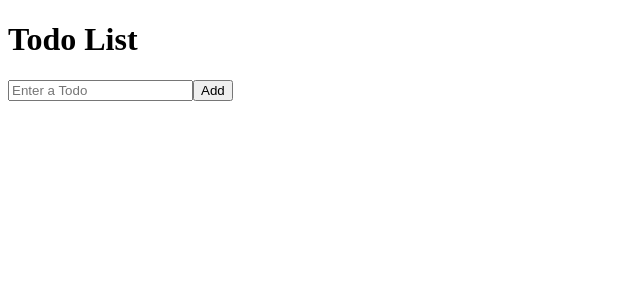
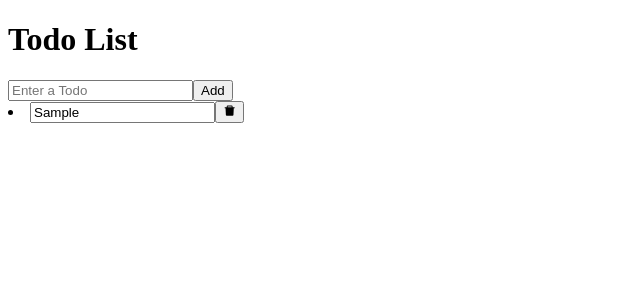
Before and after one commit to RatniChaima/react-todo-list, a React (Create React App) app: page / in a window 1280 px wide. Both pictures are taken after typing "Sample" into the empty fields and a click on the button "Add". Shown: the top 300 px of the page, without its empty margins (0-640 px from the left). Built offline with nearby package versions, Linux system fonts and the light colour scheme.

Commit message:
Editing Components

```diff
--- a/package.json
+++ b/package.json
@@ -8,6 +8,7 @@
     "@testing-library/user-event": "^13.5.0",
     "react": "^18.2.0",
     "react-dom": "^18.2.0",
+    "react-icons": "^4.4.0",
     "react-scripts": "5.0.1",
     "web-vitals": "^2.1.4"
   },
--- a/src/components/TodoForm.js
+++ b/src/components/TodoForm.js
@@ -10,9 +10,9 @@ function TodoForm(props) {
         e.preventDefault();
 
         props.onSubmit({
-           id: uuidv4(),
+            id: uuidv4(),
             //id: Math.floor(Math.random() * 10000),
-            text:input
+            title:input
         })
         setInput('');
     };
--- a/src/components/TodoList.js
+++ b/src/components/TodoList.js
@@ -1,5 +1,6 @@
 import React, {useState} from 'react'
 import TodoForm from './TodoForm'
+import { AiFillDelete } from 'react-icons/ai';
 
 function TodoList() {
     const [todos, setTodos] = useState([]);
@@ -14,6 +15,22 @@ function TodoList() {
     <div>
         <h1>Todo List</h1>
         <TodoForm onSubmit={addTodo}/>
+        { todos.map((todo) => (
+           <li className="list-items" key={todo.id}>
+               <input
+               type="text"
+               value={todo.title}
+               className="list"
+               onChange={(event) => event.preventDefault()}
+               />
+               {/* <button className="button-done task-button"> */}
+               <button >
+                   <AiFillDelete />
+
+               </button>
+           </li>
+       )
+       )}
 
     </div>
   )
```
Also changed, not shown: src/components/Todo.js (+23 -0 lines), 1 other file (tests, documents, lock files or other folders).
